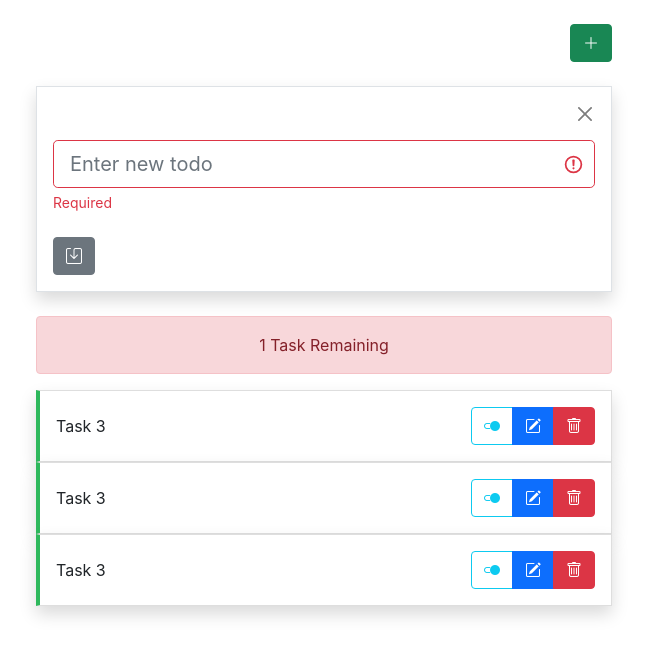
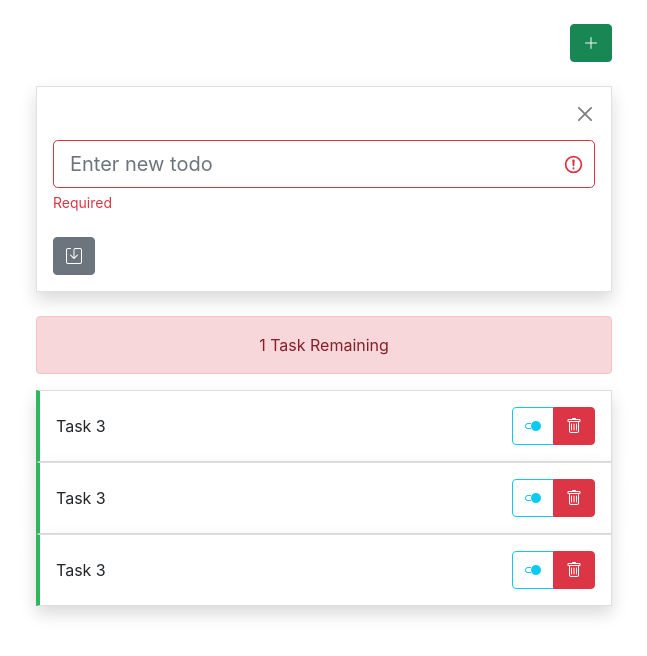
Before and after one commit to earth824/cc9-react-basic-todo-list, a React (Create React App) app: page / in a window 1280 px wide. Shown: the top 656 px of the page, without its empty margins (316-963 px from the left). Built offline with nearby package versions, Linux system fonts and the light colour scheme.

Commit message:
finish refactor component

```diff
--- /dev/null
+++ b/src/components/EditTodoForm.js
@@ -0,0 +1,18 @@
+function EditTodoForm() {
+  return (
+    <form className="flex-fill">
+      <div className="input-group has-validation">
+        <input type="text" className="form-control is-invalid" />
+        <button className="btn btn-primary">
+          <i className="bi-save" />
+        </button>
+        <button className="btn btn-danger">
+          <i className="bi-x" />
+        </button>
+        <div className="invalid-feedback">Todo is required</div>
+      </div>
+    </form>
+  );
+}
+
+export default EditTodoForm;
--- a/src/components/List.js
+++ b/src/components/List.js
@@ -1,19 +1,12 @@
+import EditTodoForm from './EditTodoForm';
+import ListDetail from './ListDetail';
+
 function List() {
   return (
     <div className="card shadow rounded-0 bd-callout bd-callout-success">
       <div className="card-body d-flex justify-content-between align-items-center">
-        <span>Task 3</span>
-        <div className="btn-group">
-          <button className="btn btn-outline-info">
-            <i className="bi-toggle2-on" />
-          </button>
-          <button className="btn btn-primary">
-            <i className="bi-pencil-square" />
-          </button>
-          <button className="btn btn-danger">
-            <i className="bi-trash" />
-          </button>
-        </div>
+        <ListDetail />
+        {/* <EditTodoForm /> */}
       </div>
     </div>
   );
--- /dev/null
+++ b/src/components/ListDetail.js
@@ -0,0 +1,17 @@
+function ListDetail() {
+  return (
+    <>
+      <span style={{ cursor: 'pointer' }}>Task 3</span>
+      <div className="btn-group">
+        <button className="btn btn-outline-info">
+          <i className="bi-toggle2-on" />
+        </button>
+        <button className="btn btn-danger">
+          <i className="bi-trash" />
+        </button>
+      </div>
+    </>
+  );
+}
+
+export default ListDetail;
```
